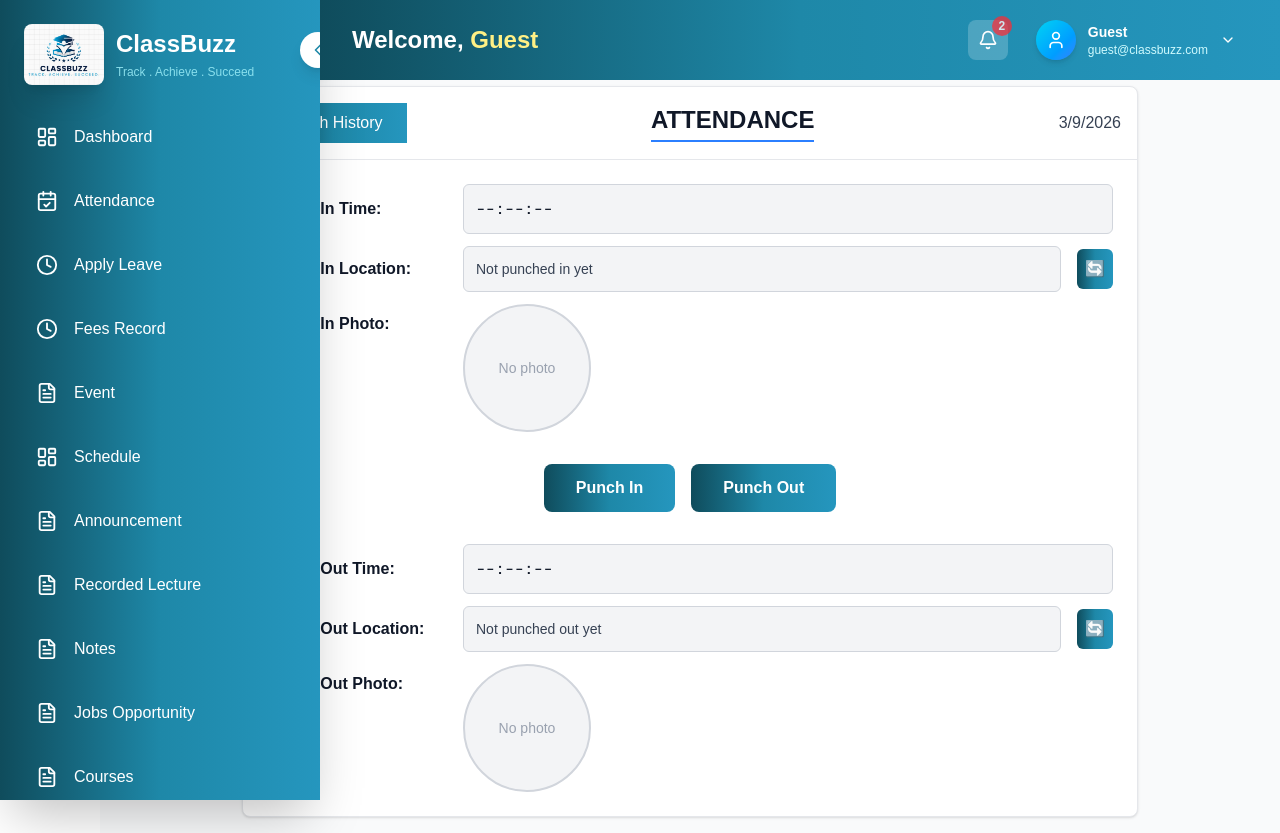
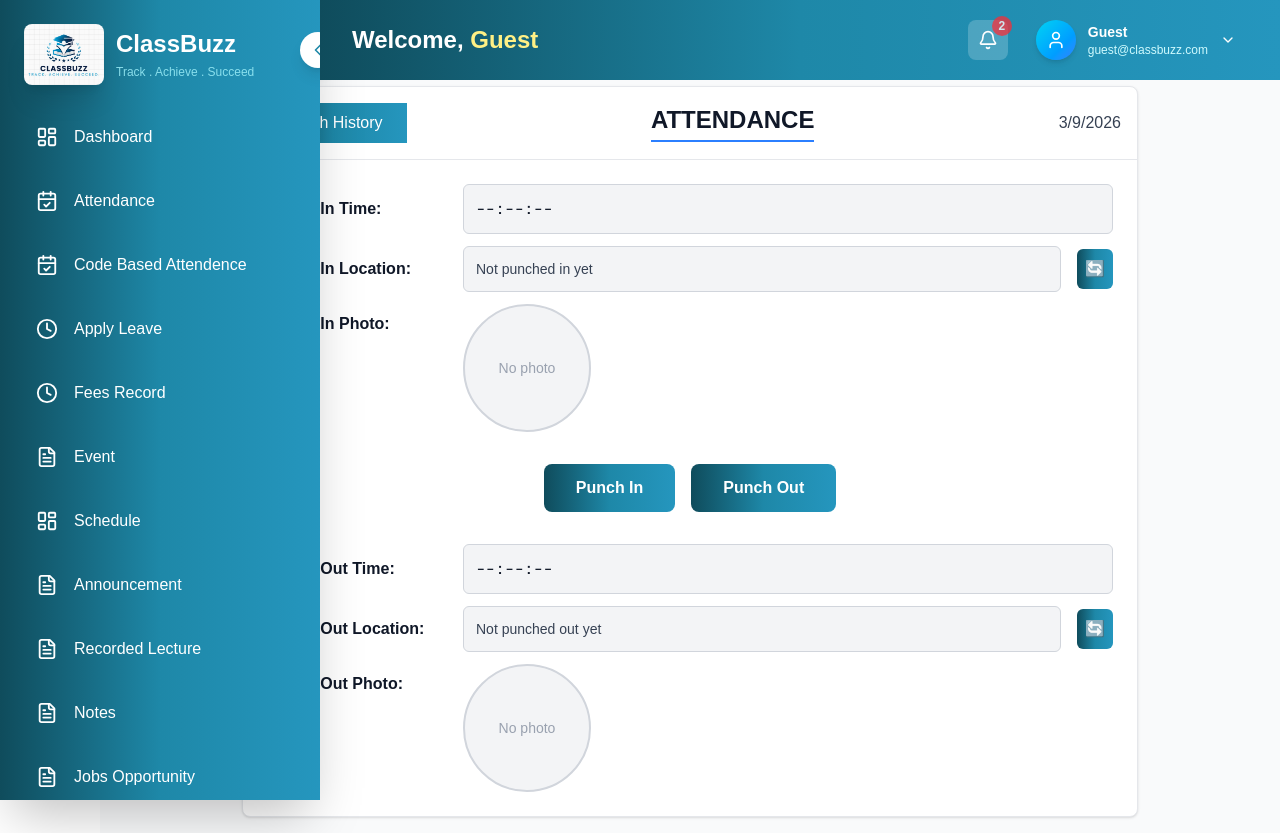
Before and after one commit to Faiyyaz25003/classbuzz-user, a Next.js app: page /attendance in a window 1280 px wide. Built offline with nearby package versions, Linux system fonts and the light colour scheme.

Commit message:
codeBasedAttendence ka bas file structure banaya hu

```diff
--- /dev/null
+++ b/src/Components/CodeBasedAttendence/CodeBasedAttendence.jsx
@@ -0,0 +1,11 @@
+import React from 'react'
+
+const CodeBasedAttendence = () => {
+  return (
+    <div>
+
+    </div>
+  )
+}
+
+export default CodeBasedAttendence
--- a/src/Components/Home/Home.jsx
+++ b/src/Components/Home/Home.jsx
@@ -23,6 +23,7 @@ import Library from "../LibraryManagement/LibraryManagement";
 import JobsOpportunity from "../JobsOpportunity/JobsOpportunity";
 import Announcement from "../Announcement/Announcement";
 import Notes from "../Notes/Notes";
+import CodeBasedAttendence from "../CodeBasedAttendence/CodeBasedAttendence";
 
 export default function Home() {
   const [currentView, setCurrentView] = useState("dashboard");
@@ -33,6 +34,8 @@ export default function Home() {
         return <Dashboard />;
       case "attendance":
         return <Attendance />;
+      case "codeBasedAttendence":
+        return <CodeBasedAttendence />;
       case "fees":
         return <Fees />;
       case "leave":
@@ -49,7 +52,7 @@ export default function Home() {
         return <Event />;
       case "notes":
         return <Notes />;
-         case "leave":
+      case "leave":
         return <Leave />;
       case "courses":
         return <Courses />;
@@ -58,7 +61,7 @@ export default function Home() {
       case "result":
         return <Result />;
       case "certificate":
-        return <Certificate/>
+        return <Certificate />;
       case "id":
         return <Id />;
       case "record":
--- a/src/Components/Sidebar/Sidebar.jsx
+++ b/src/Components/Sidebar/Sidebar.jsx
@@ -31,6 +31,7 @@ export default function Sidebar({ currentView, setCurrentView }) {
   const menuItems = [
     { id: "dashboard", name: "Dashboard", icon: LayoutDashboard },
     { id: "attendance", name: "Attendance", icon: CalendarCheck },
+    { id: "codeBasedAttendence", name: "Code Based Attendence", icon: CalendarCheck },
     { id: "leave", name: "Apply Leave", icon: Clock },
     { id: "fees", name: "Fees Record", icon: Clock },
     { id: "event", name: "Event", icon: FileText },
```
